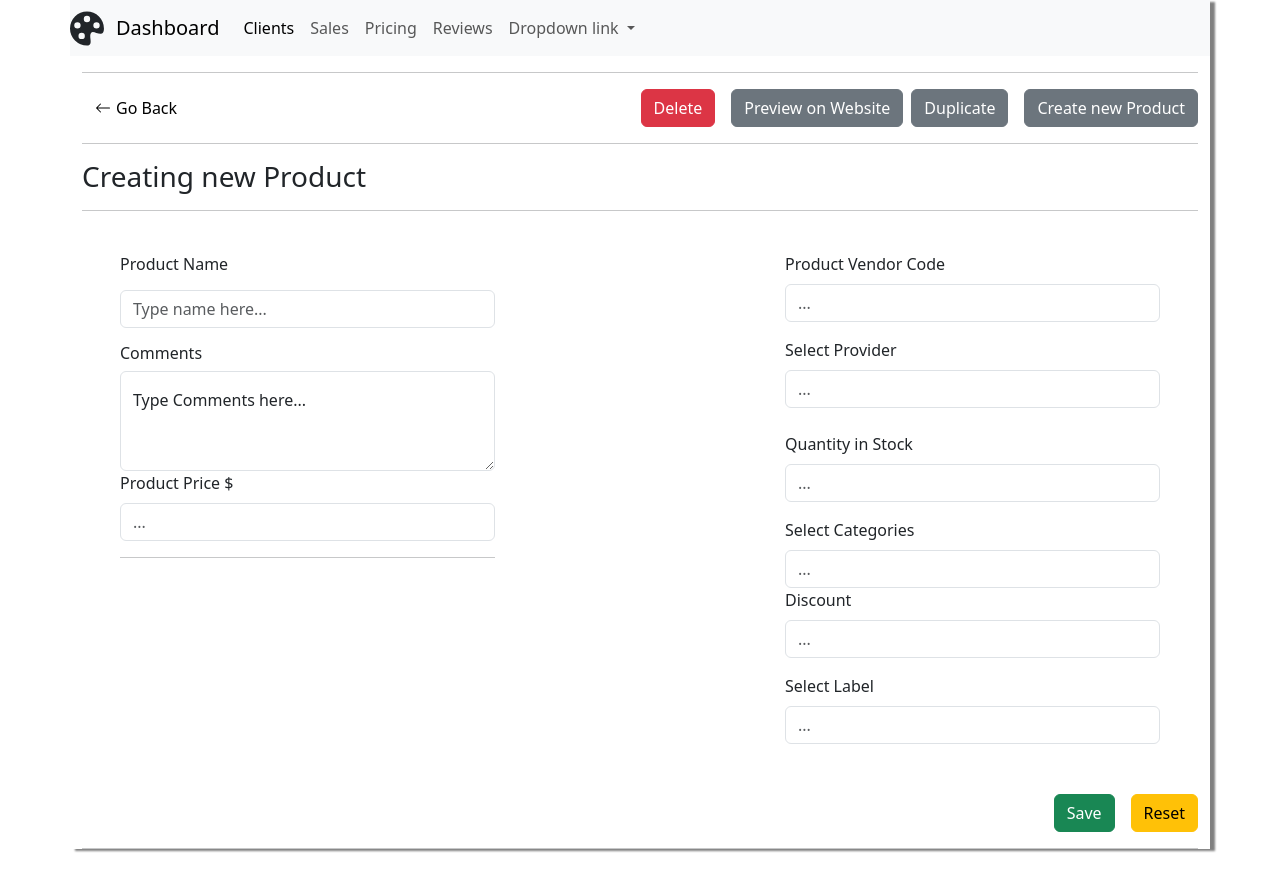
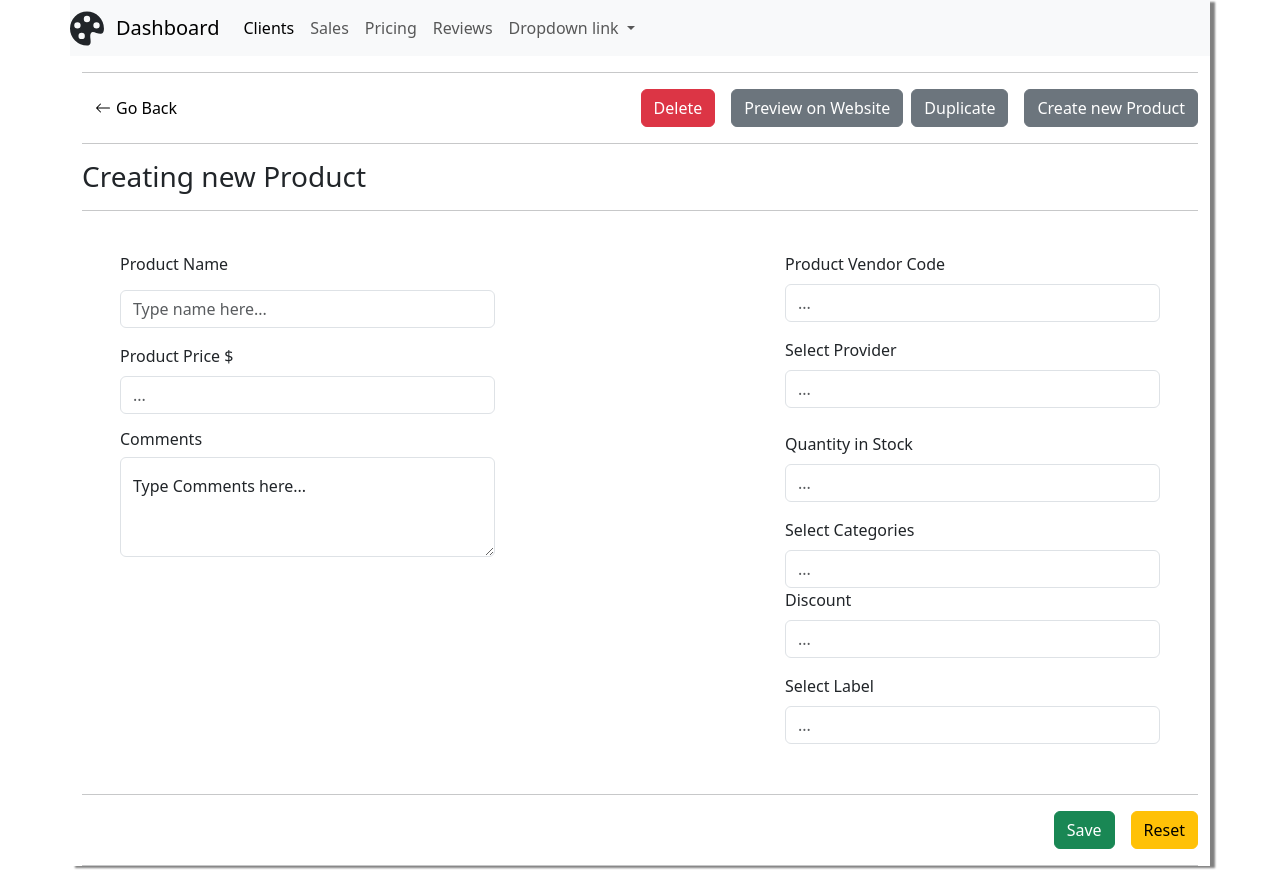
Before and after one commit to Nataliiaodai/natashop-admin, an Angular app: page / in a window 1280 px wide. Built offline with nearby package versions, Linux system fonts and the light colour scheme.

Commit message:
http post

```diff
--- a/src/app/app.component.html
+++ b/src/app/app.component.html
@@ -152,12 +152,15 @@
   <div class="row">
 
     <nav class="navbar navbar-expand-lg bg-body-tertiary">
-      <svg xmlns="http://www.w3.org/2000/svg" width="35" height="35" fill="currentColor" class="bi bi-palette-fill" viewBox="0 0 16 16">
-        <path d="M12.433 10.07C14.133 10.585 16 11.15 16 8a8 8 0 1 0-8 8c1.996 0 1.826-1.504 1.649-3.08-.124-1.101-.252-2.237.351-2.92.465-.527 1.42-.237 2.433.07zM8 5a1.5 1.5 0 1 1 0-3 1.5 1.5 0 0 1 0 3zm4.5 3a1.5 1.5 0 1 1 0-3 1.5 1.5 0 0 1 0 3zM5 6.5a1.5 1.5 0 1 1-3 0 1.5 1.5 0 0 1 3 0zm.5 6.5a1.5 1.5 0 1 1 0-3 1.5 1.5 0 0 1 0 3z"/>
+      <svg xmlns="http://www.w3.org/2000/svg" width="35" height="35" fill="currentColor" class="bi bi-palette-fill"
+           viewBox="0 0 16 16">
+        <path
+          d="M12.433 10.07C14.133 10.585 16 11.15 16 8a8 8 0 1 0-8 8c1.996 0 1.826-1.504 1.649-3.08-.124-1.101-.252-2.237.351-2.92.465-.527 1.42-.237 2.433.07zM8 5a1.5 1.5 0 1 1 0-3 1.5 1.5 0 0 1 0 3zm4.5 3a1.5 1.5 0 1 1 0-3 1.5 1.5 0 0 1 0 3zM5 6.5a1.5 1.5 0 1 1-3 0 1.5 1.5 0 0 1 3 0zm.5 6.5a1.5 1.5 0 1 1 0-3 1.5 1.5 0 0 1 0 3z"/>
       </svg>
       <div class="container-fluid">
         <a class="navbar-brand" href="#">Dashboard</a>
-        <button class="navbar-toggler" type="button" data-bs-toggle="collapse" data-bs-target="#navbarNav" aria-controls="navbarNav" aria-expanded="false" aria-label="Toggle navigation">
+        <button class="navbar-toggler" type="button" data-bs-toggle="collapse" data-bs-target="#navbarNav"
+                aria-controls="navbarNav" aria-expanded="false" aria-label="Toggle navigation">
           <span class="navbar-toggler-icon"></span>
         </button>
         <div class="collapse navbar-collapse" id="navbarNav">
@@ -175,7 +178,8 @@
               <a class="nav-link">Reviews</a>
             </li>
             <li class="nav-item dropdown">
-              <a class="nav-link dropdown-toggle" href="#" role="button" data-bs-toggle="dropdown" aria-expanded="false">
+              <a class="nav-link dropdown-toggle" href="#" role="button" data-bs-toggle="dropdown"
+                 aria-expanded="false">
                 Dropdown link
               </a>
               <ul class="dropdown-menu">
@@ -193,10 +197,13 @@
   <div class="col-md-12 button-flex">
     <div>
       <button type="button" class="btn btn-link go-back-link">
-        <svg style="margin-right: 5px" xmlns="http://www.w3.org/2000/svg" width="16" height="16" fill="currentColor" class="bi bi-arrow-left" viewBox="0 0 16 16">
-          <path fill-rule="evenodd" d="M15 8a.5.5 0 0 0-.5-.5H2.707l3.147-3.146a.5.5 0 1 0-.708-.708l-4 4a.5.5 0 0 0 0 .708l4 4a.5.5 0 0 0 .708-.708L2.707 8.5H14.5A.5.5 0 0 0 15 8z"/>
+        <svg style="margin-right: 5px" xmlns="http://www.w3.org/2000/svg" width="16" height="16" fill="currentColor"
+             class="bi bi-arrow-left" viewBox="0 0 16 16">
+          <path fill-rule="evenodd"
+                d="M15 8a.5.5 0 0 0-.5-.5H2.707l3.147-3.146a.5.5 0 1 0-.708-.708l-4 4a.5.5 0 0 0 0 .708l4 4a.5.5 0 0 0 .708-.708L2.707 8.5H14.5A.5.5 0 0 0 15 8z"/>
         </svg>
-        Go Back</button>
+        Go Back
+      </button>
     </div>
 
     <div class="d-grid gap-2 d-md-flex justify-content-md-end">
@@ -212,25 +219,31 @@
     Creating new Product
   </h3>
   <hr>
+
+
+  <form #productForm="ngForm" (ngSubmit)="onProductCreate(productForm.value)">
     <div class="row parent-border-block">
       <div class="col-md-5 border-block">
-
         <div class="mb-3">
           <label for="formGroupExampleInput6" class="form-label"><h6>Product Name</h6></label>
-        <input type="text" class="form-control" id="formGroupExampleInput6" placeholder="Type name here...">
-      </div>
-      <h6>Comments</h6>
-      <div class="form-floating">
-        <textarea class="form-control" placeholder="Leave a comment here" id="floatingTextarea2" style="height: 100px"></textarea>
-        <label for="floatingTextarea2">Type Comments here...</label>
+          <input ngModel name="prodName" type="text" class="form-control" id="formGroupExampleInput6"
+                 placeholder="Type name here...">
         </div>
 
         <div class="mb-3">
           <label for="formGroupExampleInput7" class="form-label">Product Price $</label>
-        <input type="text" class="form-control" id="formGroupExampleInput7" placeholder="...">
+          <input ngModel name="prodPrice" type="text" class="form-control" id="formGroupExampleInput7"
+                 placeholder="...">
         </div>
-      <hr>
+
+        <h6>Comments</h6>
+        <div class="form-floating">
+          <textarea ngModel name="prodComment" class="form-control" placeholder="Leave a comment here"
+                    id="floatingTextarea2" style="height: 100px"></textarea>
+          <label for="floatingTextarea2">Type Comments here...</label>
         </div>
+      </div>
+
 
       <div class="col-md-5 border-block">
         <div class="mb-3">
@@ -263,12 +276,10 @@
           <option value="none">
         </datalist>
 
-
         <div class="mb-3">
           <label for="formGroupExampleInput4" class="form-label">Discount</label>
           <input type="text" class="form-control" id="formGroupExampleInput4" placeholder="...">
         </div>
-
 
         <label for="exampleDataList3" class="form-label">Select Label</label>
         <input class="form-control" list="datalistOptions3" id="exampleDataList3" placeholder="...">
@@ -279,11 +290,16 @@
           <option value="none">
         </datalist>
       </div>
+
     </div>
+    <hr>
 
     <div class="d-grid gap-2 d-md-flex justify-content-md-end">
       <button class="btn btn-success me-md-2" type="submit">Save</button>
       <button class="btn btn-warning" type="reset">Reset</button>
     </div>
+
+  </form>
+
   <hr>
 </div>
--- a/src/app/app.component.ts
+++ b/src/app/app.component.ts
@@ -1,4 +1,6 @@
 import { Component } from '@angular/core';
+import {HttpClient} from "@angular/common/http";
+
 
 @Component({
   selector: 'app-root',
@@ -7,4 +9,23 @@ import { Component } from '@angular/core';
 })
 export class AppComponent {
   title = 'natashop-admin';
+
+  constructor(private http: HttpClient) {}
+
+  onProductCreate(products: {prodName: string, prodPrice: string, prodComment: string}) {
+    console.log(products);
+
+    this.http.post('192.168.0.101:3000/products', products)
+      .subscribe((res) => {
+        console.log(res);
+      });
+  }
 }
+
+
+// {
+//   "name": {
+//   "ru" : "My product 2"
+// },
+//   "price": "0,33"
+// }
--- a/src/app/app.module.ts
+++ b/src/app/app.module.ts
@@ -3,6 +3,8 @@ import { BrowserModule } from '@angular/platform-browser';
 
 import { AppRoutingModule } from './app-routing.module';
 import { AppComponent } from './app.component';
+import {FormsModule} from "@angular/forms";
+import {HttpClientModule} from "@angular/common/http";
 
 @NgModule({
   declarations: [
@@ -10,7 +12,9 @@ import { AppComponent } from './app.component';
   ],
   imports: [
     BrowserModule,
-    AppRoutingModule
+    AppRoutingModule,
+    FormsModule,
+    HttpClientModule
   ],
   providers: [],
   bootstrap: [AppComponent]
```
Lines whose indentation alone changed are shown as unchanged.
